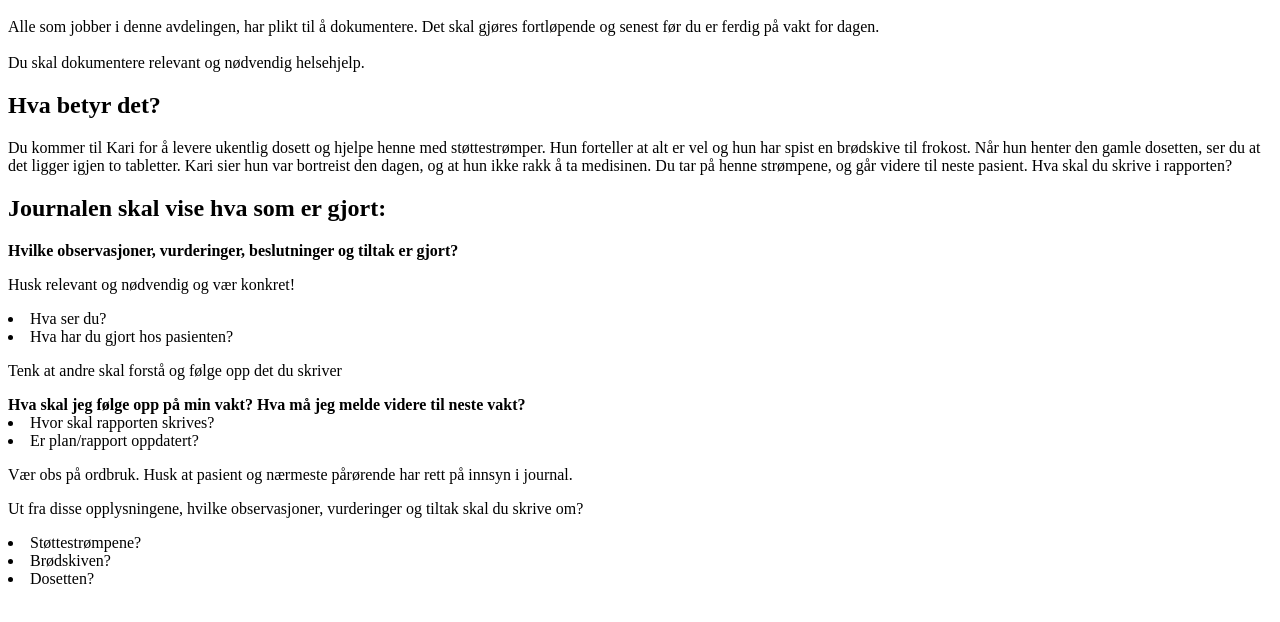
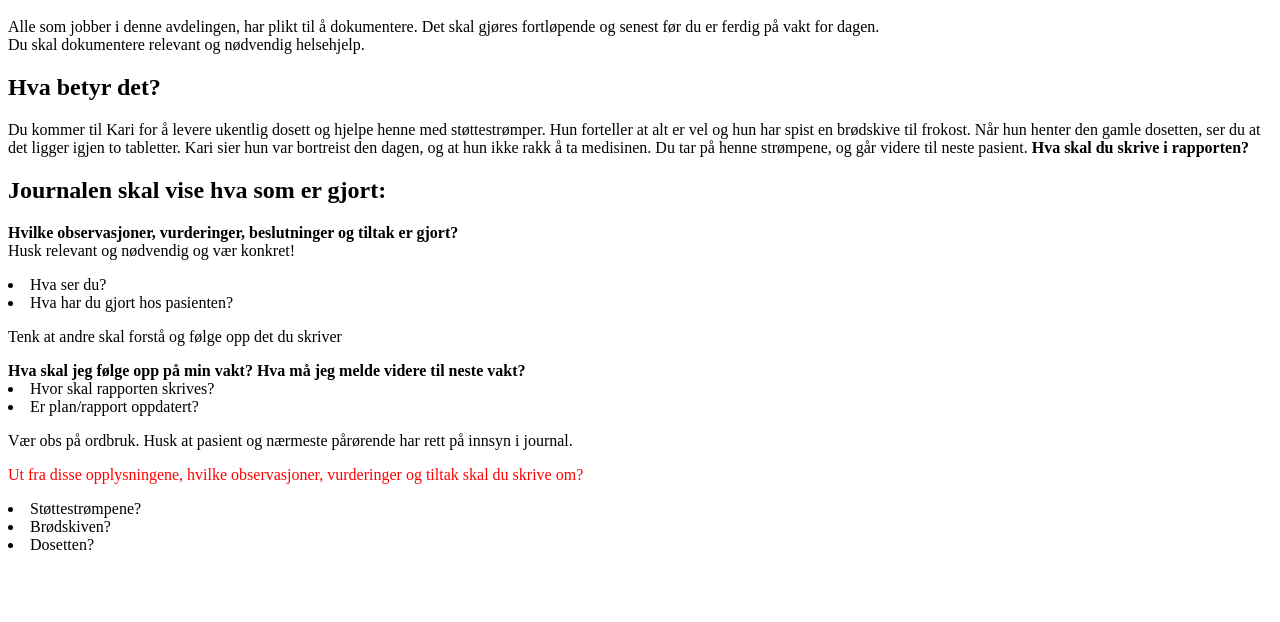
Before and after one commit to Rapport-helse/rapport-helse.github.io, a plain HTML site: page index.html in a window 1280 px wide. Shown: the part 48-670 px from the top of the page. Drawn offline with Linux system fonts and the light colour scheme.

Commit message:
Update index.html

```diff
--- a/index.html
+++ b/index.html
@@ -11,15 +11,15 @@
     </head>
     <body>
         <h1>Hvordan skrive en god rapport i Profil?</h1>
-        <p>Alle som jobber i denne avdelingen, har plikt til å dokumentere. Det skal gjøres fortløpende og senest før du er ferdig på vakt for dagen. <br /><br />
-            Du skal dokumentere relevant og nødvendig helsehjelp.
+        <p>Alle som jobber i denne avdelingen, har plikt til å dokumentere. Det skal gjøres fortløpende og senest før du er ferdig på vakt for dagen.
+        <br>Du skal dokumentere relevant og nødvendig helsehjelp.<br/>
 
         <h2>Hva betyr det?</h2>
-        <p>Du kommer til Kari for å levere ukentlig dosett og hjelpe henne med støttestrømper. Hun forteller at alt er vel og hun har spist en brødskive til frokost. Når hun henter den gamle dosetten, ser du at det ligger igjen to tabletter. Kari sier hun var bortreist den dagen, og at hun ikke rakk å ta medisinen. Du tar på henne strømpene, og går videre til neste pasient. Hva skal du skrive i rapporten?
+        <p>Du kommer til Kari for å levere ukentlig dosett og hjelpe henne med støttestrømper. Hun forteller at alt er vel og hun har spist en brødskive til frokost. Når hun henter den gamle dosetten, ser du at det ligger igjen to tabletter. Kari sier hun var bortreist den dagen, og at hun ikke rakk å ta medisinen. Du tar på henne strømpene, og går videre til neste pasient. <b>Hva skal du skrive i rapporten?</b>
 
         <h2>Journalen skal vise hva som er gjort:</h2>
         <b>Hvilke observasjoner, vurderinger, beslutninger og tiltak er gjort?</b>
-        <p>Husk relevant og nødvendig og vær konkret!</p>
+        <br>Husk relevant og nødvendig og vær konkret!</p>
         <list>
             <li>Hva ser du?</li>
             <li>Hva har du gjort hos pasienten?</li>
@@ -35,7 +35,7 @@
 
         <p>Vær obs på ordbruk. Husk at pasient og nærmeste pårørende har rett på innsyn i journal.</p>
 
-        <p color="#ff0000">Ut fra disse opplysningene, hvilke observasjoner, vurderinger og tiltak skal du skrive om?</p>
+        <font color="red"><p>Ut fra disse opplysningene, hvilke observasjoner, vurderinger og tiltak skal du skrive om?</p></font>
 
         <list>
             <li>Støttestrømpene?</li>
```
